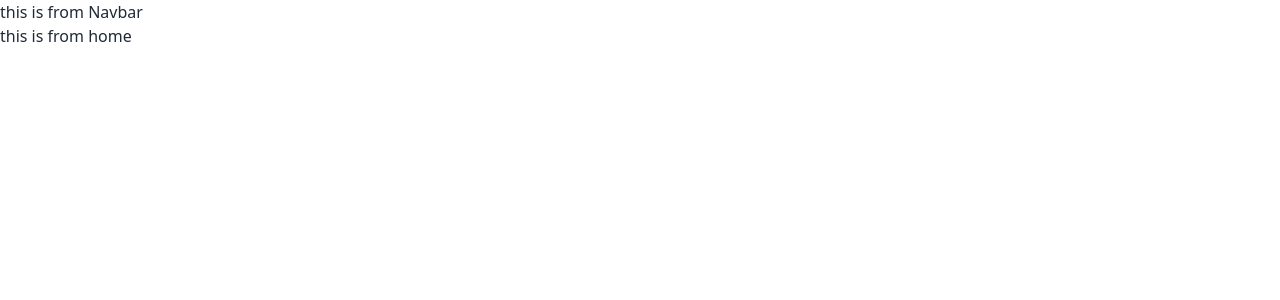
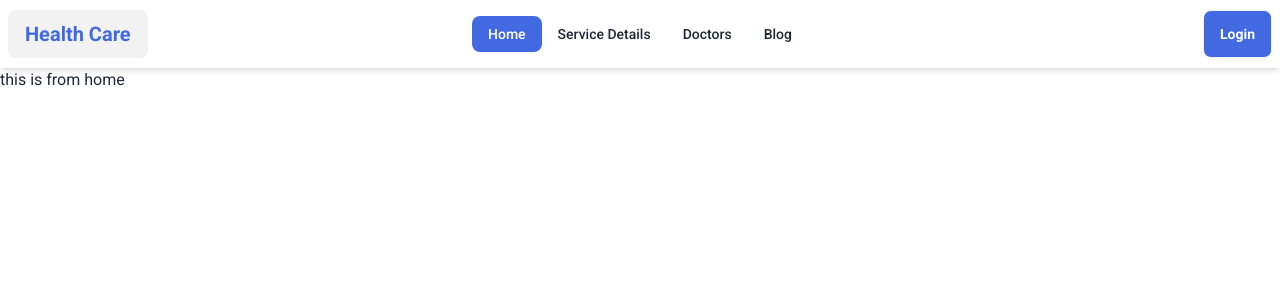
Before and after one commit to saiful1213/Health-Care, a React (Vite) app: page / in a window 1280 px wide. Shown: the top 300 px of the page. Built offline with nearby package versions, Linux system fonts and the light colour scheme.

Commit message:
navbar completed

```diff
--- a/package.json
+++ b/package.json
@@ -14,6 +14,7 @@
     "match-sorter": "^6.3.1",
     "react": "^18.2.0",
     "react-dom": "^18.2.0",
+    "react-icons": "^4.11.0",
     "react-router-dom": "^6.16.0",
     "sort-by": "^1.2.0"
   },
--- a/src/Component/Navbar/Navbar.jsx
+++ b/src/Component/Navbar/Navbar.jsx
@@ -1,8 +1,54 @@
+import { Link, NavLink } from "react-router-dom";
+import { FiMenu } from "react-icons/fi";
 
 const Navbar = () => {
+
+   const navlinks = <>
+      <li className="font-medium">
+         <NavLink to="/" className={({ isActive, isPending }) =>
+            isPending ? "pending" : isActive ? "bg-heading text-white hover:text-title" : ""
+         }>Home</NavLink>
+      </li>
+      <li className="font-medium">
+         <NavLink to="/services" className={({ isActive, isPending }) =>
+            isPending ? "pending" : isActive ? "bg-heading text-white hover:text-title" : ""
+         }>Service Details</NavLink>
+      </li>
+      <li className="font-medium">
+         <NavLink to="/doctors" className={({ isActive, isPending }) =>
+            isPending ? "pending" : isActive ? "bg-heading text-white hover:text-title" : ""
+         }>Doctors</NavLink>
+      </li>
+      <li className="font-medium">
+         <NavLink to="/blog" className={({ isActive, isPending }) =>
+            isPending ? "pending" : isActive ? "bg-heading text-white hover:text-title" : ""
+         }>Blog</NavLink>
+      </li>
+   </>
+
    return (
-      <div>
-         <h1>this is from Navbar</h1>
+      <div className="bg-base-100 shadow-md">
+         <div className="navbar max-w-7xl mx-auto">
+            <div className="navbar-start">
+               <div className="dropdown">
+                  <label tabIndex={0} className="btn btn-ghost md:hidden">
+                     <FiMenu size={'1.5rem'} />
+                  </label>
+                  <ul tabIndex={0} className="menu menu-sm dropdown-content mt-3 z-[1] p-2 shadow bg-base-100 rounded-box w-52">
+                     {navlinks}
+                  </ul>
+               </div>
+               <Link className="btn text-heading normal-case text-xl" to="/">Health Care</Link>
+            </div>
+            <div className="navbar-center hidden md:flex">
+               <ul className="menu menu-horizontal px-1">
+                  {navlinks}
+               </ul>
+            </div>
+            <div className="navbar-end">
+               <a className="btn bg-heading text-white capitalize">Login</a>
+            </div>
+         </div>
       </div>
    );
 };
--- a/src/Root/Root.jsx
+++ b/src/Root/Root.jsx
@@ -3,7 +3,7 @@ import Navbar from "../Component/Navbar/Navbar";
 
 const Root = () => {
    return (
-      <div>
+      <div className="font-roboto">
          <Navbar></Navbar>
          <Outlet></Outlet>
       </div>
--- a/tailwind.config.js
+++ b/tailwind.config.js
@@ -6,6 +6,11 @@ export default {
   ],
   theme: {
     extend: {
+      colors: {
+        'heading': '#4169E1',
+        'title': '#0000CD',
+        'desc': '#1E90FF'
+      },
       fontFamily: {
         'roboto': "'Roboto', sans-serif"
       }
```
Also changed, not shown: 1 other file (tests, documents, lock files or other folders).
